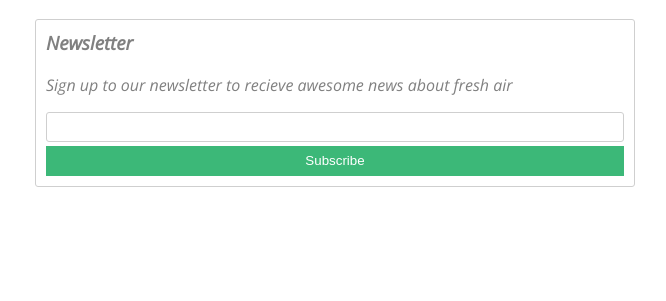
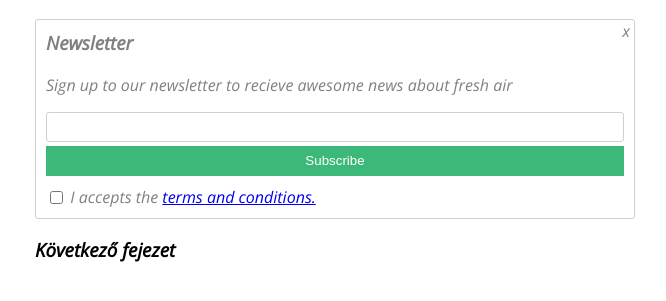
Before and after one commit to MacsekLevente/gyakorlas, a plain HTML site: page index.html in a window 1280 px wide. Shown: the part 67-368 px from the top of the page, without its empty margins (305-971 px from the left). Drawn offline with nearby package versions, Linux system fonts and the light colour scheme.

Commit message:
Add files via upload

```diff
--- a/index.html
+++ b/index.html
@@ -16,11 +16,16 @@
             <h3>Newsletter</h3>
             <p>Sign up to our newsletter to recieve awesome news about fresh air</p>
             <form>
-                <input typ="text">
+                <input type="text" id="email">
                 <button type="submit">Subscribe</button>
+                <input type="checkbox" name="" id="terms">
+                <label for="terms">I accepts the <a href="http://" target="_blank">terms and conditions.</a></label>
             </form>
-
+        <div id="closex">
+            x
         </div>
+    </div>
+        <h3>Következő fejezet</h3>
     </div>
 </body>
 </html>
--- a/style.css
+++ b/style.css
@@ -10,6 +10,8 @@ font-family: 'Open Sans', sans-serif;
     border:solid thin #cfcfcf;
     padding: 10px;
     border-radius: 3px;
+    position: relative;
+    padding-bottom: 10px;
 }
 
 .newsletter button{
@@ -19,9 +21,10 @@ font-family: 'Open Sans', sans-serif;
     display: block;
     width: 100%;
     height: 30px;
+    margin-bottom: 10px;
 }
 
-.newsletter input{
+.newsletter input#email {
     display: block;
     width: 100%;
     height: 30px;
@@ -35,3 +38,14 @@ font-family: 'Open Sans', sans-serif;
 .newsletter h3{
     margin-top: 0;
 }
+
+.newsletter #terms {
+    position: relative;
+    top: 1px;
+}
+
+.newsletter #closex {
+    position: absolute;
+    top: 0;
+    right: 4px;
+}
```
